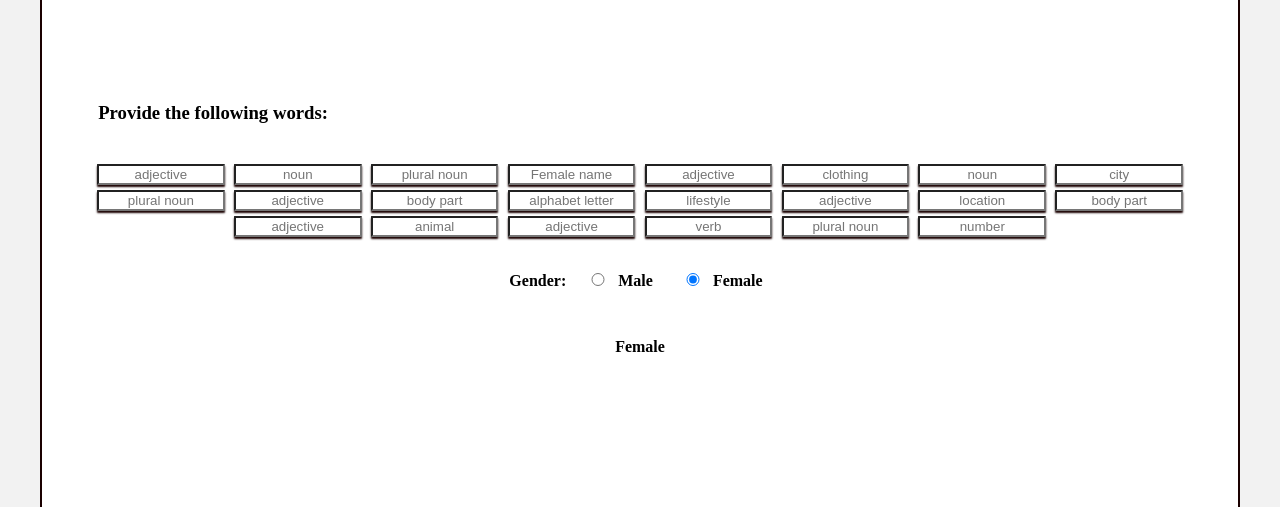
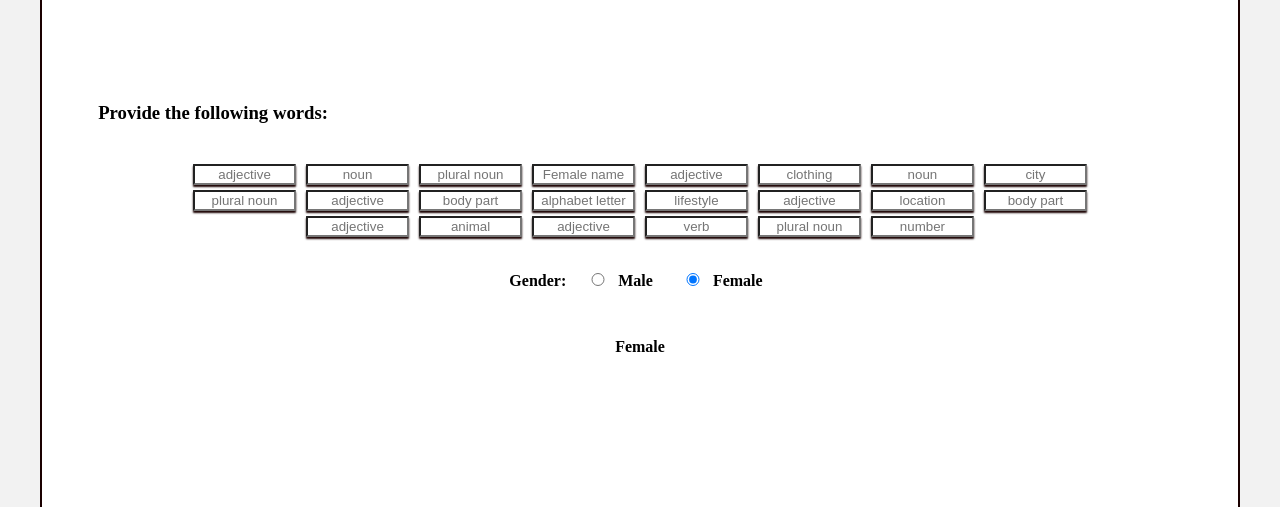
Before and after one commit to Spencer814/madlibs, a plain HTML site: page index.html in a window 1280 px wide. Shown: the part 293-800 px from the top of the page. Drawn offline with nearby package versions, Linux system fonts and the light colour scheme.

Commit message:
style change

```diff
--- a/index.html
+++ b/index.html
@@ -16,6 +16,7 @@
         </table>
         <div class="inputs">
           <h3>Provide the following words: </h3>
+          <div class="words">
             <input type="text" placeholder="adjective" ng-model="adjective_one">
             <input type="text" placeholder="noun" ng-model="noun_one">
             <input type="text" placeholder="plural noun" ng-model="pnoun">
@@ -38,6 +39,7 @@
             <input type="text" placeholder="verb" ng-model="verb">
             <input type="text" placeholder="plural noun" ng-model="pnounthree">
             <input type="text" placeholder="number" ng-model="number">
+          </div>
           <h4>Gender:
             <label class="dot" ng-repeat="gender in genders">
               <input class="radio" type="radio" name="gender" ng-value="gender" ng-model="user.Gender">{{gender.Descr}}
--- a/style.css
+++ b/style.css
@@ -65,6 +65,11 @@ td {
   padding: 3em 0;
 }
 
+.words {
+  width: 80%;
+  margin: 0 auto;
+}
+
 h3,
 h4 {
   text-align: left;
```
Lines whose indentation alone changed are shown as unchanged.
